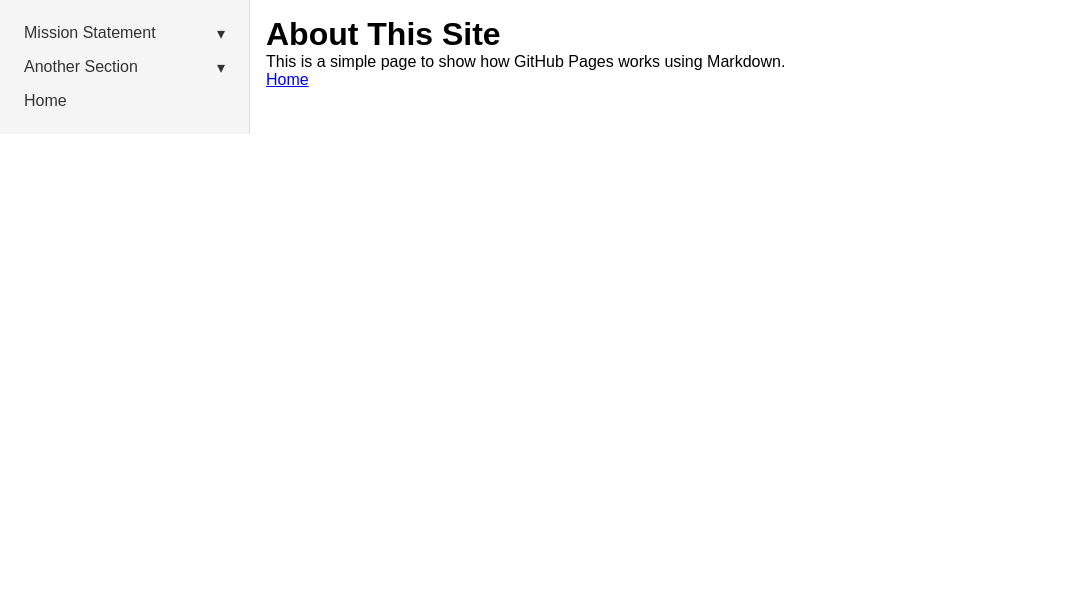
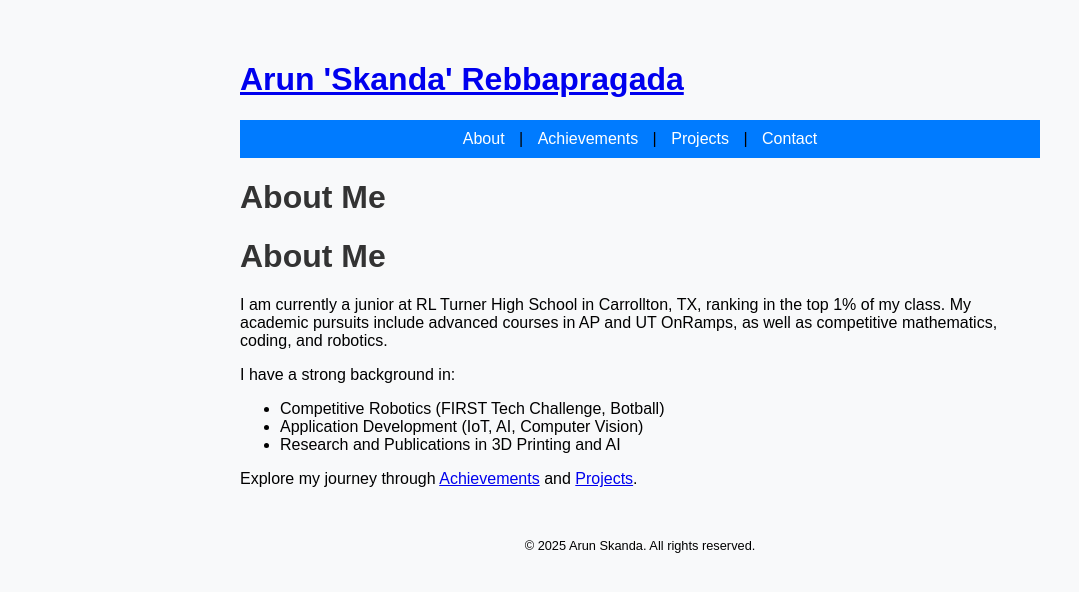
Before and after one commit to skandacode/skandacode.github.io, a Jekyll site: the page built from about.md, in a window 1280 px wide. Shown: the top 592 px of the page, without its empty margins (0-1079 px from the left). Built offline with Jekyll 4.4.1, drawn with Linux system fonts in a browser that asks for light colours.

Commit message:
added stuff

```diff
--- a/_config.yml
+++ b/_config.yml
@@ -1 +1,7 @@
-title: "My GitHub Pages Site"
+title: "Arun 'Skanda' Rebbapragada"
+author: "Arun Skanda"
+email: "arun.skanda@outlook.com"
+description: "Showcasing my achievements, projects, and experience."
+theme: minima
+baseurl: ""
+url: "https://your-github-username.github.io"
--- a/_layouts/default.html
+++ b/_layouts/default.html
@@ -1,55 +1,26 @@
 <!DOCTYPE html>
-<html lang="en">
+<html>
 <head>
-  <meta charset="UTF-8">
-  <meta name="viewport" content="width=device-width, initial-scale=1.0">
-  <title>{{ page.title }}</title>
-  <link rel="stylesheet" href="{{ '/assets/styles.css' | relative_url }}">
+    <title>{{ page.title }} | {{ site.title }}</title>
+    <link rel="stylesheet" type="text/css" href="{{ '/assets/styles.css' | relative_url }}">
 </head>
 <body>
+    <header>
+        <h1><a href="{{ '/' | relative_url }}">{{ site.title }}</a></h1>
+        <nav>
+            <a href="{{ '/about.md' | relative_url }}">About</a> |
+            <a href="{{ '/achievements.md' | relative_url }}">Achievements</a> |
+            <a href="{{ '/projects.md' | relative_url }}">Projects</a> |
+            <a href="{{ '/contact.md' | relative_url }}">Contact</a>
+        </nav>
+    </header>
 
-  <!-- Sidebar -->
-  <aside class="sidebar">
-    <nav>
-      <ul class="sidebar-menu">
-        <!-- Dropdown 1 -->
-        <li class="has-submenu">
-          <a href="#">Mission Statement</a>
-          <ul class="submenu">
-            <li><a href="{{ 'page1.html' | relative_url }}">Page 1</a></li>
-            <li><a href="{{ 'page2.html' | relative_url }}">Page 2</a></li>
-          </ul>
-        </li>
+    <main>
+        {{ content }}
+    </main>
 
-        <!-- Dropdown 2 -->
-        <li class="has-submenu">
-          <a href="#">Another Section</a>
-          <ul class="submenu">
-            <li><a href="{{ 'page3.html' | relative_url }}">Page 3</a></li>
-          </ul>
-        </li>
-
-        <li><a href="{{ 'index.html' | relative_url }}">Home</a></li>
-      </ul>
-    </nav>
-  </aside>
-
-  <!-- Main content -->
-  <main>
-    {{ content }}
-  </main>
-
-  <!-- JavaScript for dropdowns -->
-  <script>
-    document.addEventListener('DOMContentLoaded', function() {
-      document.querySelectorAll('.has-submenu > a').forEach(function(link) {
-        link.addEventListener('click', function(e) {
-          e.preventDefault();
-          this.nextElementSibling.classList.toggle('open');
-        });
-      });
-    });
-  </script>
-
+    <footer>
+        <p>&copy; 2025 {{ site.author }}. All rights reserved.</p>
+    </footer>
 </body>
 </html>
--- /dev/null
+++ b/_layouts/page.html
@@ -0,0 +1,7 @@
+---
+layout: default
+---
+
+<h1>{{ page.title }}</h1>
+
+{{ content }}
--- a/about.md
+++ b/about.md
@@ -1,10 +1,15 @@
 ---
-title: About
-layout: default
+layout: page
+title: About Me
 ---
 
-# About This Site
+# About Me
 
-This is a simple page to show how GitHub Pages works using Markdown.
+I am currently a junior at RL Turner High School in Carrollton, TX, ranking in the top 1% of my class. My academic pursuits include advanced courses in AP and UT OnRamps, as well as competitive mathematics, coding, and robotics.
 
-[Home](index.md)
+I have a strong background in:
+- Competitive Robotics (FIRST Tech Challenge, Botball)
+- Application Development (IoT, AI, Computer Vision)
+- Research and Publications in 3D Printing and AI
+
+Explore my journey through [Achievements](achievements.md) and [Projects](projects.md).
--- a/assets/styles.css
+++ b/assets/styles.css
@@ -1,52 +1,29 @@
-/* Reset */
-* {
-  box-sizing: border-box;
-  margin: 0;
-  padding: 0;
+body {
+    font-family: Arial, sans-serif;
+    max-width: 800px;
+    margin: 20px auto;
+    padding: 20px;
+    background-color: #f8f9fa;
 }
 
-body {
-  display: flex;
-  font-family: Arial, sans-serif;
+h1 {
+    color: #333;
 }
 
-/* Sidebar */
-.sidebar {
-  width: 250px;
-  background: #f5f5f5;
-  padding: 1rem;
-  border-right: 1px solid #ddd;
+nav {
+    background-color: #007bff;
+    padding: 10px;
+    text-align: center;
 }
 
-.sidebar-menu {
-  list-style: none;
+nav a {
+    color: white;
+    margin: 0 10px;
+    text-decoration: none;
 }
 
-.sidebar-menu a {
-  color: #333;
-  text-decoration: none;
-  display: block;
-  padding: 0.5rem;
+footer {
+    text-align: center;
+    margin-top: 50px;
+    font-size: 0.8em;
 }
-
-/* Submenus */
-.has-submenu > a::after {
-  content: " ▾";
-  float: right;
-}
-
-.submenu {
-  display: none;
-  list-style: none;
-  padding-left: 1rem;
-}
-
-.submenu.open {
-  display: block;
-}
-
-/* Main content */
-main {
-  flex: 1;
-  padding: 1rem;
-}
```
Also changed, not shown: achievements.md (added, +25 -0 lines), contact.md (added, +12 -0 lines), index.md (+12 -4 lines), projects.md (added, +21 -0 lines).
